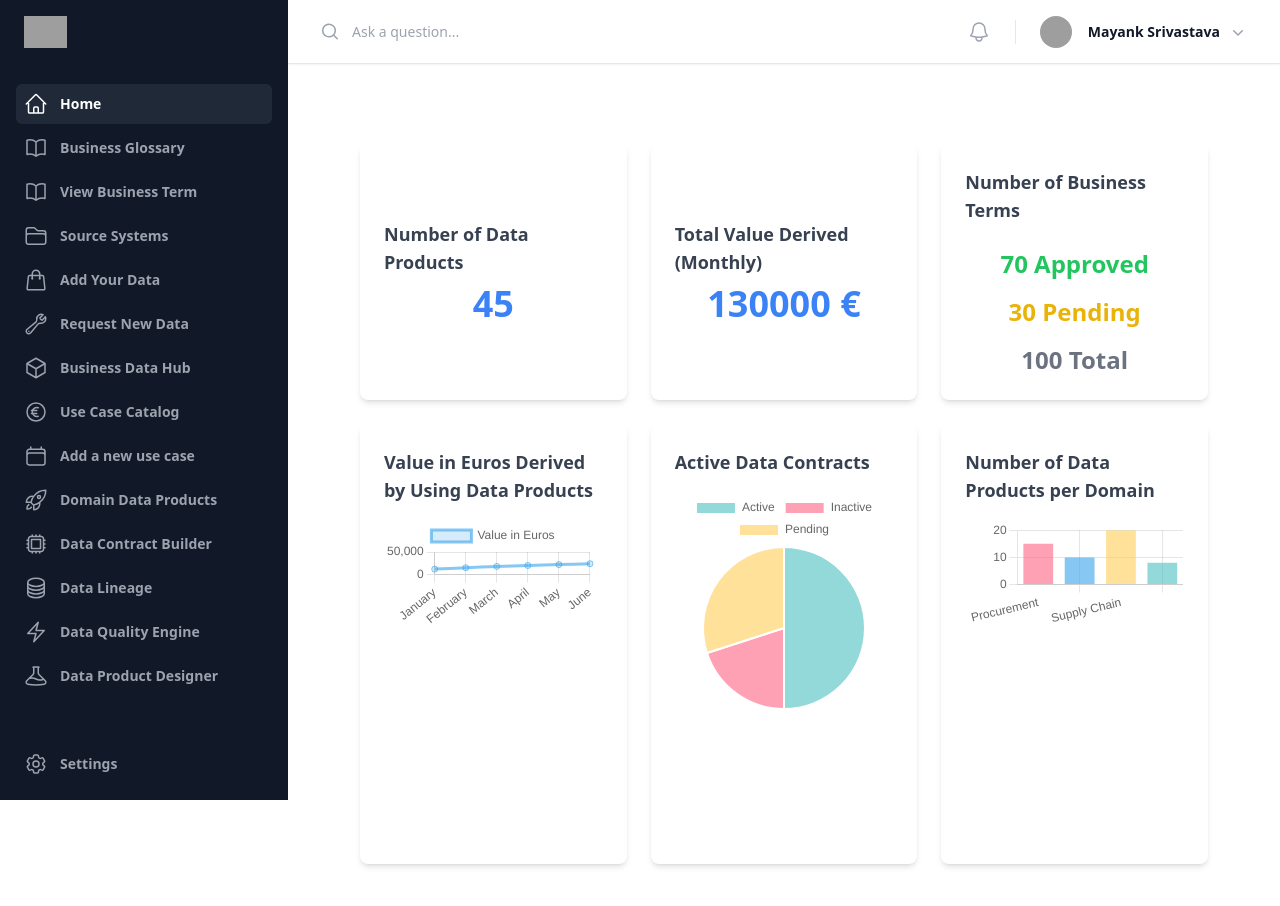
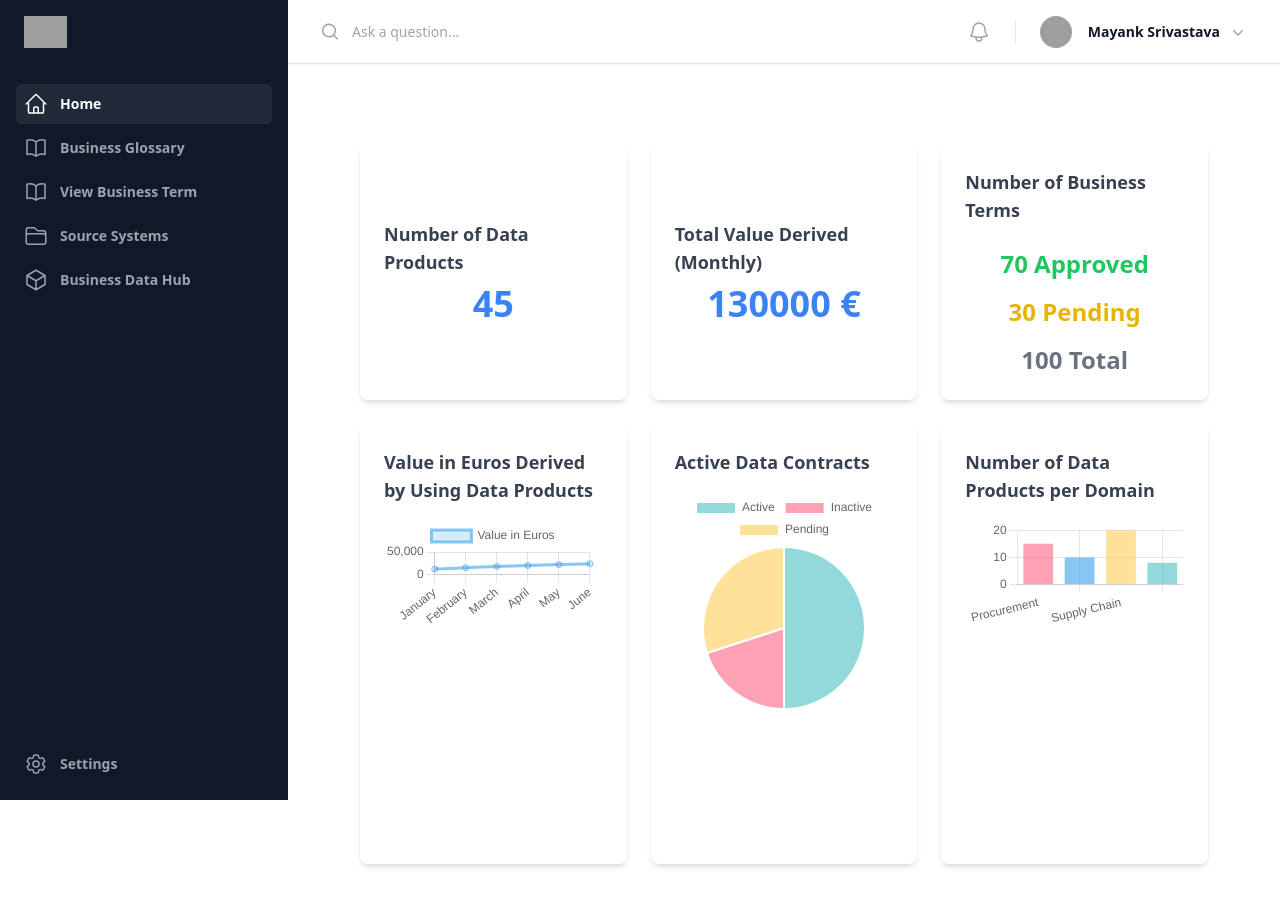
Before and after one commit to sourabhgrover/project-columbus-fe, a React (Vite) app: page / in a window 1280 px wide. Shown: the top 906 px of the page. Built offline with nearby package versions, Linux system fonts and the light colour scheme; grey boxes are pictures that could not be loaded.

Commit message:
Latest Update

```diff
--- a/src/layouts/dashboard/index.jsx
+++ b/src/layouts/dashboard/index.jsx
@@ -62,67 +62,67 @@ const navigation = [
     icon: FolderIcon,
     current: false,
   },
-  {
-    name: "Add Your Data",
-    href: "/add-your-data",
-    icon: ShoppingBagIcon,
-    current: false,
-  },
-  {
-    name: "Request New Data",
-    href: "/request-new-data",
-    icon: WrenchIcon,
-    current: false,
-  },
+  // {
+  //   name: "Add Your Data",
+  //   href: "/add-your-data",
+  //   icon: ShoppingBagIcon,
+  //   current: false,
+  // },
+  // {
+  //   name: "Request New Data",
+  //   href: "/request-new-data",
+  //   icon: WrenchIcon,
+  //   current: false,
+  // },
   { name: "Business Data Hub", href: "#", icon: CubeIcon, current: false },
-  {
-    name: "Use Case Catalog",
-    href: "/use-case-catalog",
-    icon: CurrencyEuroIcon,
-    current: false,
-  },
+  // {
+  //   name: "Use Case Catalog",
+  //   href: "/use-case-catalog",
+  //   icon: CurrencyEuroIcon,
+  //   current: false,
+  // },
   // {
   //   name: "Use Case Details",
   //   href: "/use-case-details",
   //   icon: CurrencyEuroIcon,
   //   current: false,
   // },
-  {
-    name: "Add a new use case",
-    href: "/add-use-case",
-    icon: CalendarIcon,
-    current: false,
-  },
-  {
-    name: "Domain Data Products",
-    href: "#",
-    icon: RocketLaunchIcon,
-    current: false,
-  },
-  {
-    name: "Data Contract Builder",
-    href: "#",
-    icon: CpuChipIcon,
-    current: false,
-  },
-  {
-    name: "Data Lineage",
-    href: "control-flow",
-    icon: CircleStackIcon,
-    current: false,
-  },
-  {
-    name: "Data Quality Engine",
-    href: "control-flow",
-    icon: BoltIcon,
-    current: false,
-  },
-  {
-    name: "Data Product Designer",
-    href: "control-flow",
-    icon: BeakerIcon,
-    current: false,
-  },
+  // {
+  //   name: "Add a new use case",
+  //   href: "/add-use-case",
+  //   icon: CalendarIcon,
+  //   current: false,
+  // },
+  // {
+  //   name: "Domain Data Products",
+  //   href: "#",
+  //   icon: RocketLaunchIcon,
+  //   current: false,
+  // },
+  // {
+  //   name: "Data Contract Builder",
+  //   href: "#",
+  //   icon: CpuChipIcon,
+  //   current: false,
+  // },
+  // {
+  //   name: "Data Lineage",
+  //   href: "control-flow",
+  //   icon: CircleStackIcon,
+  //   current: false,
+  // },
+  // {
+  //   name: "Data Quality Engine",
+  //   href: "control-flow",
+  //   icon: BoltIcon,
+  //   current: false,
+  // },
+  // {
+  //   name: "Data Product Designer",
+  //   href: "control-flow",
+  //   icon: BeakerIcon,
+  //   current: false,
+  // },
 ];
 // const teams = [
 //   { id: 1, name: "Heroicons", href: "#", initial: "H", current: false },
--- a/tailwind.config.js
+++ b/tailwind.config.js
@@ -1,3 +1,5 @@
+import formsPlugin from '@tailwindcss/forms';
+
 /** @type {import('tailwindcss').Config} */
 export default {
   content: [
@@ -8,6 +10,6 @@ export default {
     extend: {},
   },
   plugins: [
-    require('@tailwindcss/forms'),
+    formsPlugin,
   ],
-}
+};
```
Also changed, not shown: 1 other file (tests, documents, lock files or other folders).
